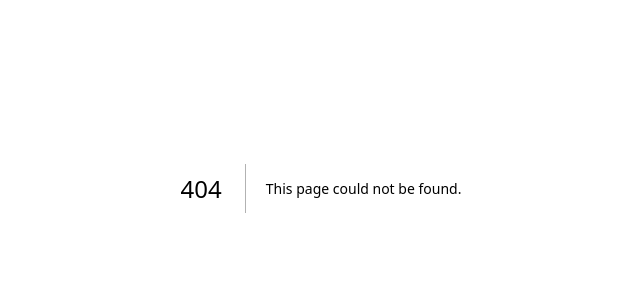
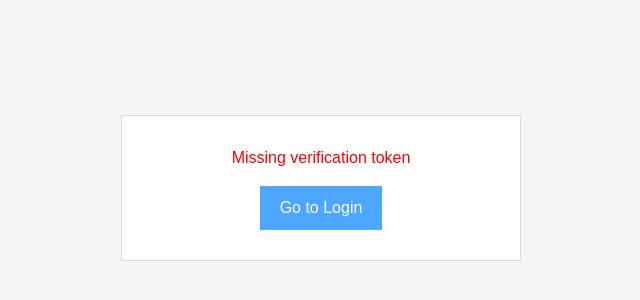
Before and after one commit to PeterGamez/Blackjack, a Next.js app in the folder frontend/: page /auth/verify in a window 1280 px wide. Before the commit this address had no page. Shown: the part 212-512 px from the top of the page, without its empty margins (319-959 px from the left). Built offline with nearby package versions, Linux system fonts and the light colour scheme; no server answers.

Commit message:
feat: Update game types and enhance player mode pages with loading states and messages

```diff
--- /dev/null
+++ b/frontend/app/auth/verify/page.tsx
@@ -0,0 +1,94 @@
+"use client"
+
+import { useEffect, useState } from "react"
+import { useRouter, useSearchParams } from "next/navigation"
+import config from "../../config"
+
+export default function VerifyPage() {
+  const router = useRouter()
+  const searchParams = useSearchParams()
+  const [message, setMessage] = useState<string | null>(null)
+  const [error, setError] = useState<string | null>(null)
+  const [loading, setLoading] = useState(true)
+
+  useEffect(() => {
+    const token = searchParams.get("token")
+    if (!token) {
+      setError("Missing verification token")
+      setLoading(false)
+      return
+    }
+
+    const verify = async () => {
+      try {
+        const res = await fetch(`${config.apiUrl}/auth/verify`, {
+          method: "POST",
+          headers: { "Content-Type": "application/json" },
+          body: JSON.stringify({ token }),
+        })
+        const data = await res.json()
+        if (!res.ok) {
+          setError(data.error || "Verification failed")
+        } else {
+          // use backend message if available otherwise fallback
+          setMessage(data.message || "Email successfully verified! You may now log in.")
+          // redirect to login after a moment
+          setTimeout(() => {
+            router.push("/auth")
+          }, 2000)
+        }
+      } catch (e) {
+        console.error(e)
+        setError("Server error during verification")
+      } finally {
+        setLoading(false)
+      }
+    }
+    verify()
+  }, [searchParams, router])
+
+  return (
+    <div
+      style={{
+        height: "100vh",
+        display: "flex",
+        justifyContent: "center",
+        alignItems: "center",
+        background: "#f4f4f4",
+      }}
+    >
+      <div
+        style={{
+          width: "400px",
+          padding: "30px",
+          border: "1px solid #ddd",
+          background: "white",
+          textAlign: "center",
+        }}
+      >
+        {loading ? (
+          <p>Verifying your email...</p>
+        ) : error ? (
+          <p style={{ color: "red" }}>{error}</p>
+        ) : (
+          <p style={{ color: "green" }}>{message}</p>
+        )}
+        {!loading && (
+          <button
+            onClick={() => router.push("/auth")}
+            style={{
+              marginTop: "16px",
+              padding: "10px 20px",
+              background: "#4da6ff",
+              color: "white",
+              border: "none",
+              cursor: "pointer",
+            }}
+          >
+            Go to Login
+          </button>
+        )}
+      </div>
+    </div>
+  )
+}
--- a/frontend/app/play/quick/dealer/page.tsx
+++ b/frontend/app/play/quick/dealer/page.tsx
@@ -122,7 +122,7 @@ export default function Dealer() {
     setIsLoading(true)
     socketRef.current.emit(
       "game:start",
-      { userId, gameType: "vsDealer", bet: betAmount },
+      { userId, gameType: "quick_ai", bet: betAmount },
       (ack: any) => {
         setIsLoading(false)
         if (!ack?.ok) {
--- a/frontend/app/play/quick/player/page.tsx
+++ b/frontend/app/play/quick/player/page.tsx
@@ -9,39 +9,35 @@ export default function Player() {
   useEffect(() => {
     const token = localStorage.getItem("accessToken")
     if (!token) router.replace("/auth")
-  }, [])
+  }, [router])
 
   return (
     <div
       style={{
-        position: "relative",
+        height: "100vh",
         display: "flex",
-        flexDirection: "column",
-        height: "100vh",
         justifyContent: "center",
         alignItems: "center",
-        gap: 16,
+        background: "#f4f4f4",
+        flexDirection: "column",
+        gap: "20px",
       }}
     >
+      <h1 style={{ fontSize: "32px", color: "#333" }}>Coming soon</h1>
+      <p style={{ color: "#666" }}>Player vs Player mode is under development.</p>
       <button
         onClick={() => router.push("/play/quick")}
         style={{
-          position: "absolute",
-          top: "20px",
-          left: "20px",
-          padding: "8px 16px",
-          background: "#ccc",
+          padding: "10px 20px",
+          background: "#4da6ff",
+          color: "white",
           border: "none",
+          borderRadius: "5px",
           cursor: "pointer",
-          borderRadius: "4px",
-          color: "black",
         }}
       >
-        ← Back
+        Back to modes
       </button>
-      <h1 style={{ fontSize: "48px", margin: 0 }}>🚧</h1>
-      <h2 style={{ fontSize: "32px", margin: 0, letterSpacing: "2px" }}>Coming Soon</h2>
-      <p style={{ color: "#aaa", margin: 0 }}>Vs Player (Quick) is under construction. Stay tuned!</p>
     </div>
   )
 }
--- a/frontend/app/play/rank/page.tsx
+++ b/frontend/app/play/rank/page.tsx
@@ -3,45 +3,41 @@
 import { useRouter } from "next/navigation"
 import { useEffect } from "react"
 
-export default function RankMode() {
+export default function RankPlayer() {
   const router = useRouter()
 
   useEffect(() => {
     const token = localStorage.getItem("accessToken")
     if (!token) router.replace("/auth")
-  }, [])
+  }, [router])
 
   return (
     <div
       style={{
-        position: "relative",
+        height: "100vh",
         display: "flex",
-        flexDirection: "column",
         justifyContent: "center",
         alignItems: "center",
-        height: "100vh",
-        gap: 16,
+        background: "#f4f4f4",
+        flexDirection: "column",
+        gap: "20px",
       }}
     >
+      <h1 style={{ fontSize: "32px", color: "#333" }}>Coming soon</h1>
+      <p style={{ color: "#666" }}>Player vs Player rank mode is under development.</p>
       <button
         onClick={() => router.push("/play")}
         style={{
-          position: "absolute",
-          top: "20px",
-          left: "20px",
-          padding: "8px 16px",
-          background: "#ccc",
+          padding: "10px 20px",
+          background: "#4da6ff",
+          color: "white",
           border: "none",
+          borderRadius: "5px",
           cursor: "pointer",
-          borderRadius: "4px",
-          color: "black",
         }}
       >
-        ← Back
+        Back to modes
       </button>
-      <h1 style={{ fontSize: "48px", margin: 0 }}>🚧</h1>
-      <h2 style={{ fontSize: "32px", margin: 0, letterSpacing: "2px" }}>Coming Soon</h2>
-      <p style={{ color: "#aaa", margin: 0 }}>Rank Mode is under construction. Stay tuned!</p>
     </div>
   )
 }
```
Also changed, not shown: 1 other file (tests, documents, lock files or other folders).
